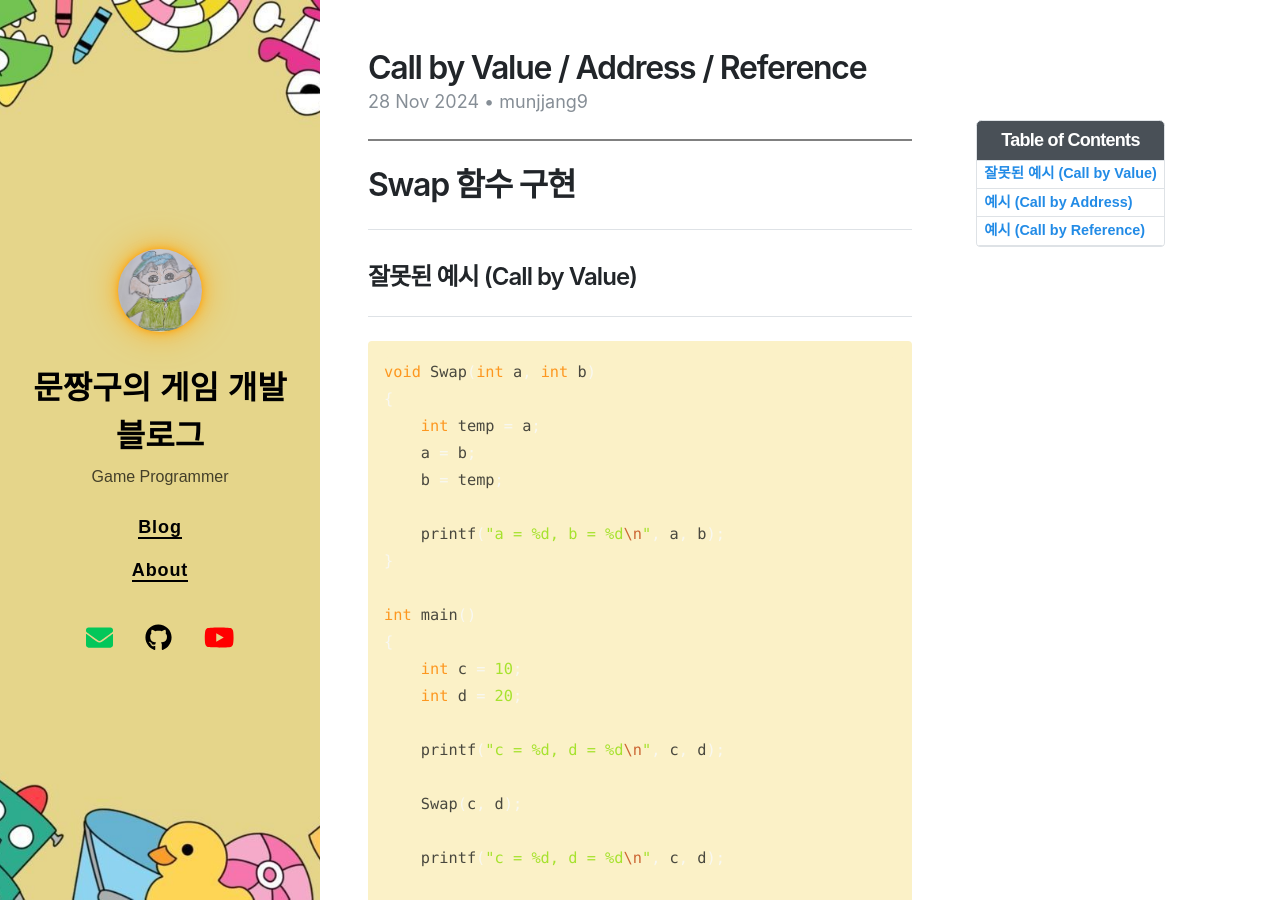
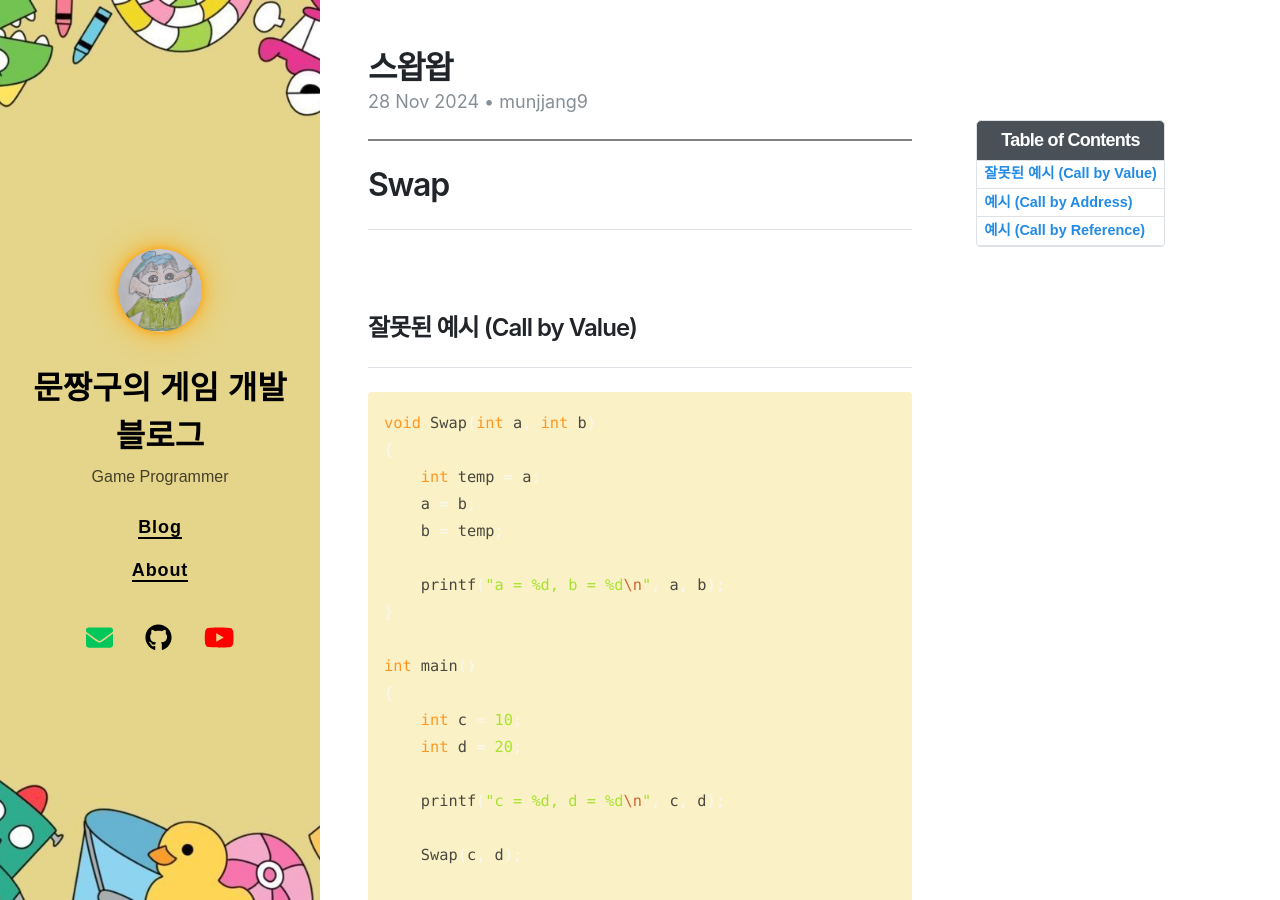
Before and after one commit to munjjang9/munjjang9.github.io, a Jekyll site: the page built from _posts/2024-11-28-Swap.md, in a window 1280 px wide and 900 px high. Built offline with Jekyll 4.4.1, drawn with Linux system fonts in a browser that asks for light colours; nearby versions of some CDN libraries; comment, search, counter and statistics services are not loaded.

Commit message:
Post Name Modified
Call by -> Swap

```diff
--- a/_posts/2024-11-28-Call-by.md
+++ b/_posts/2024-11-28-Swap.md
@@ -1,6 +1,6 @@
 ---
 layout: post
-title: Call by Value / Address / Reference
+title: 스왑왑
 author: munjjang9
 tags: [call by]
 date: 2024-11-28 18:50 +0900
@@ -8,8 +8,10 @@
 toc: true
 ---
 
-# Swap 함수 구현
+# Swap
 ---
+
+<br>
 
 ## 잘못된 예시 (Call by Value)
 ---
```
